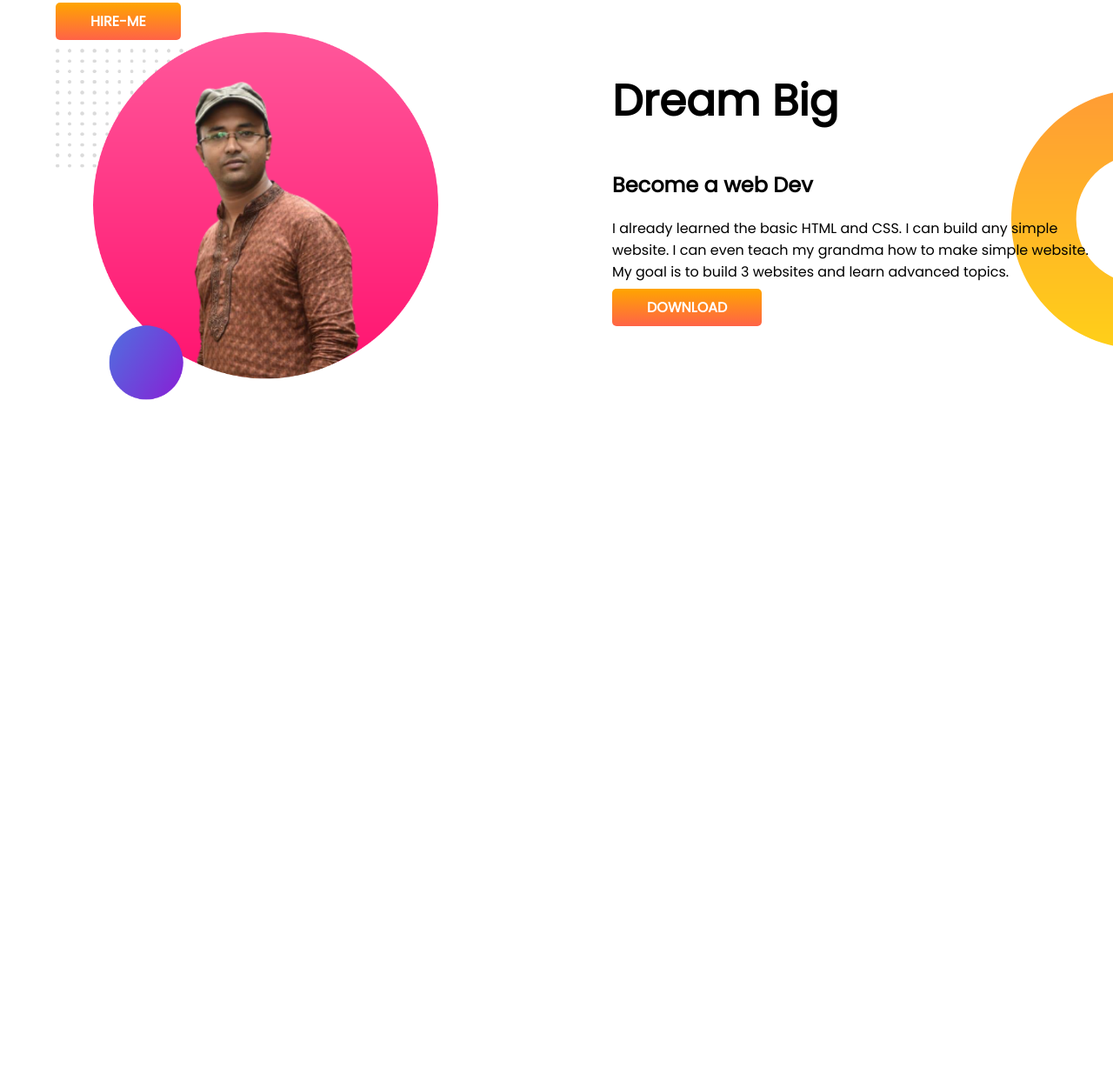
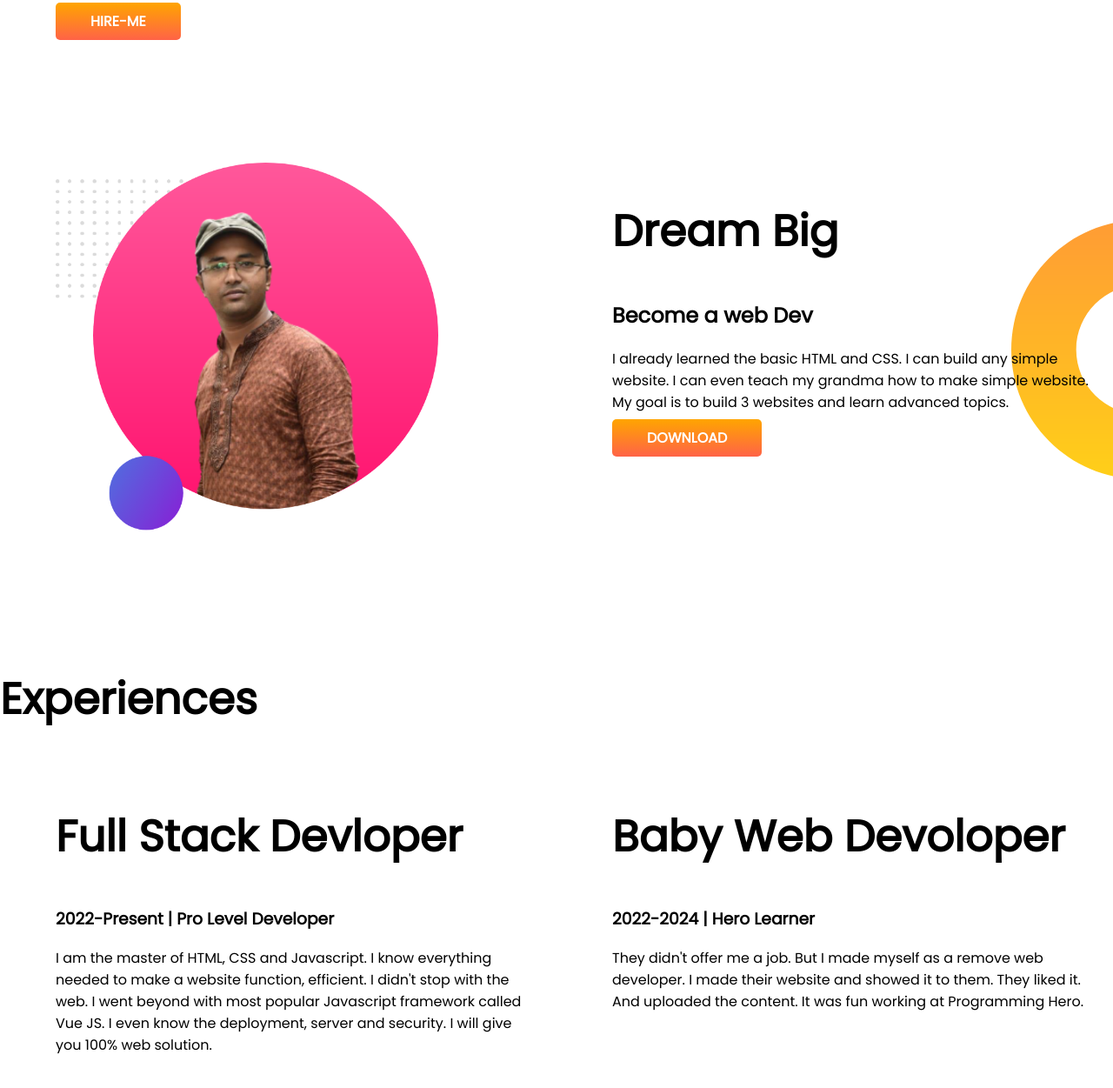
Before and after one commit to amzad10/developer-portfolio, a plain HTML site: page index.html in a window 1280 px wide. Shown: the part 501-1752 px from the top of the page at 87% size. Before the commit the page ends 968 px from the top, so only its background shows below. Drawn offline with Linux system fonts and the light colour scheme.

Commit message:
added experience

```diff
--- a/index.html
+++ b/index.html
@@ -13,7 +13,7 @@
 </head>
 
 <body>
-    <section class="top-banner">
+    <section class="top-banner flexible-container">
         <div class="half-width">
             <h1>Welcome To</h1>
             <h1><span class="orange-color">Amzad Hossain</span> World!</h1>
@@ -33,7 +33,7 @@
         </Div>
 
     </section>
-    <section class="dream-big">
+    <section class="dream-big flexible-container">
         <div class="half-width">
             <img src="images/amzad-bg2.png" alt="">
         </div>
@@ -47,6 +47,26 @@
             <a class="link-button" target="_blank" href="">DOWNLOAD</a>
         </div>
     </section>
+    <section class="Experiences-area">
+        <h1>Experiences</h1>
+        <div class="flexible-container">
+            <div class="half-width">
+                <h1>Full Stack Devloper</h1>
+                <h3>2022-Present | Pro Level Developer</h3>
+                <p>I am the master of HTML, CSS and Javascript. I know everything needed to make a website function,
+                    efficient. I didn't stop with the web. I went beyond with most popular Javascript framework called
+                    Vue
+                    JS. I even know the deployment, server and security. I will give you 100% web solution.</p>
+            </div>
+            <div class="half-width">
+                <h1>Baby Web Devoloper</h1>
+                <h3>2022-2024 | Hero Learner</h3>
+                <p>They didn't offer me a job. But I made myself as a remove web developer. I made their website and
+                    showed
+                    it to them. They liked it. And uploaded the content. It was fun working at Programming Hero.</p>
+            </div>
+        </div>
+    </section>
 </body>
 
 </html>
--- a/style.css
+++ b/style.css
@@ -8,8 +8,9 @@ h1{
 .orange-color{
     color: orange;
 }
-section{
+.flexible-container{
     display: flex;
+    margin-bottom: 150px;
 }
 .half-width{
     width: 50%;
```
